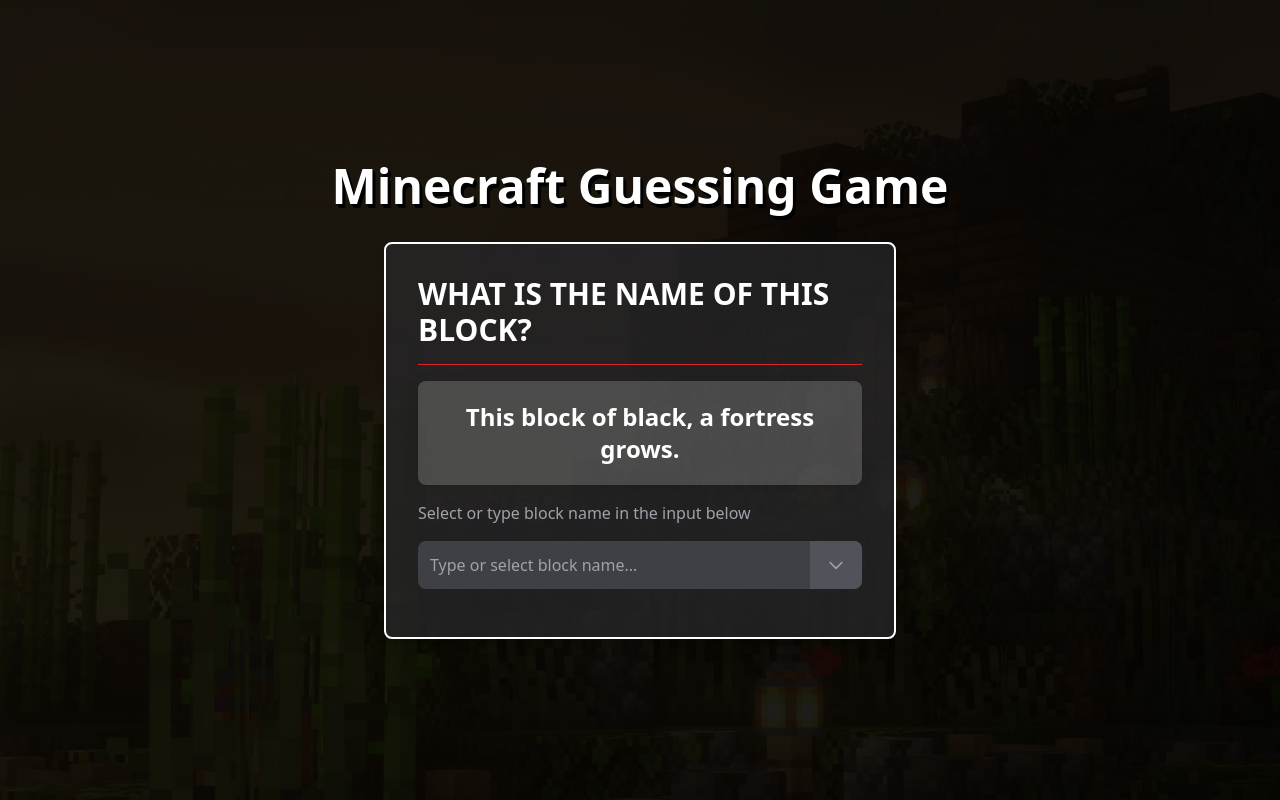
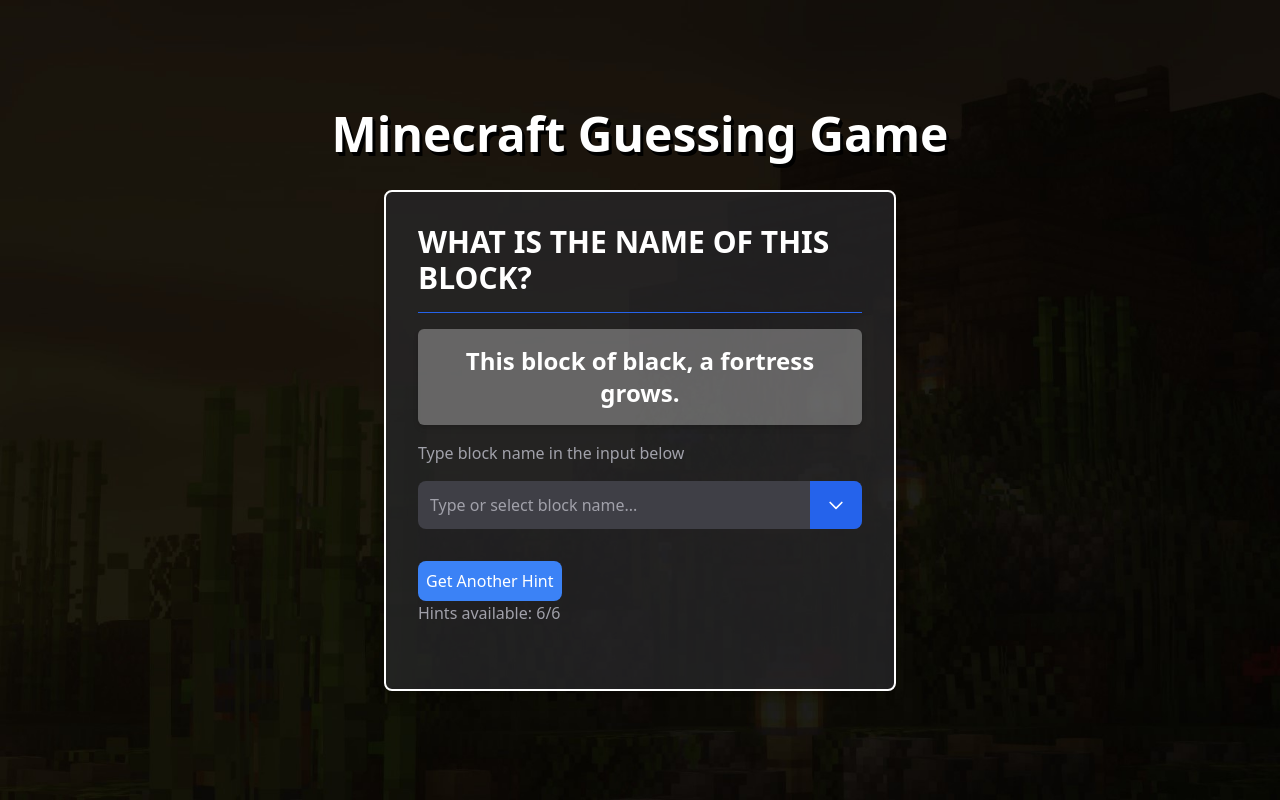
Before and after one commit to afnantime/minecraft-guessing, a Flask app: page / in a window 1280 px wide. Run offline with Flask 3, Linux system fonts and the light colour scheme; some libraries are stand-ins or nearby versions.

Commit message:
add hint button

```diff
--- a/app.py
+++ b/app.py
@@ -23,9 +23,10 @@ def index():
     # Randomly select a block
     selected_block = random.choice(blocks_data)
     initial_hint = random.choice(selected_block['hints'])
+    total_hints = len(selected_block['hints'])
 
-    # Pass the block name and initial hint to the HTML template
-    return render_template('index.html', initial_hint=initial_hint, block_name=selected_block['name'])
+    # Pass the block name, initial hint, and total hints to the HTML template
+    return render_template('index.html', initial_hint=initial_hint, block_name=selected_block['name'], total_hints=total_hints)
 
 @app.route('/guess', methods=['POST'])
 def guess():
@@ -41,5 +42,19 @@ def guess():
         success = False
     return jsonify({'success': success, 'message': message})
 
+@app.route('/get_hint', methods=['POST'])
+def get_hint():
+    data = request.json
+    block_name = data.get('block_name')
+    used_hints = data.get('used_hints')
+
+    block = next((block for block in blocks if block['name'] == block_name), None)
+    if block:
+        available_hints = [hint for hint in block['hints'] if hint not in used_hints]
+        if available_hints:
+            return jsonify({'hint': random.choice(available_hints)})
+
+    return jsonify({'hint': None})
+
 if __name__ == '__main__':
     app.run(debug=True)
--- a/templates/index.html
+++ b/templates/index.html
@@ -54,29 +54,34 @@
     <div class="text-center mb-8">
       <h1 class="text-5xl font-bold text-white" style="text-shadow: 2px 2px 0px #000, 3px 4px 0px #000;">Minecraft Guessing Game</h1>
     </div>
-    <div class="bg-zinc-800 bg-opacity-75 p-8 rounded-lg shadow-lg max-w-lg w-full" style="border: 2px solid #ffffff;">
+    <div class="bg-zinc-800 bg-opacity-75 p-8 rounded-lg shadow-lg max-w-lg w-full border-2 border-white">
       <h2 class="text-3xl font-bold text-white mb-4">WHAT IS THE NAME OF THIS BLOCK?</h2>
-      <hr class="border-red-600 mb-4" color="#00d5ff">
-      <div class="text-2xl font-bold text-white mb-4"
-        style="box-shadow: 0 0 10px rgba(0, 0, 0, 0.1); width: 100%; max-width: 500px; background: #ffffff2f; padding: 20px; border-radius: 8px; text-align: center;">
+      <hr class="border-blue-600 mb-4">
+      <div class="text-2xl font-bold text-white mb-4 bg-opacity-30 bg-white p-4 rounded-md shadow-md text-center">
         <h1>{{ initial_hint }}</h1>
       </div>
-      <p class="text-zinc-400 mb-4">Select or type block name in the input below</p>
-      <div class="relative custom-dropdown">
-        <button class="absolute right-0 top-0 h-full px-4 bg-zinc-600 text-zinc-400 rounded-r-lg" id="guess-button">
+      <p class="text-zinc-400 mb-4">Type block name in the input below</p>
+      <!-- Dropdown and Input -->
+      <div class="relative custom-dropdown mb-4">
+        <input id="blockInput" placeholder="Type or select block name..."
+          class="w-full p-3 rounded-lg bg-zinc-700 text-white placeholder-zinc-400 focus:ring-2 focus:ring-blue-500">
+        <div id="dropdownContent" class="dropdown-content bg-white border border-gray-300 rounded-md shadow-lg mt-2">
+        </div>
+        <button class="absolute right-0 top-0 h-full px-4 bg-blue-600 text-white rounded-r-lg hover:bg-blue-700" id="guess-button">
           <svg class="h-5 w-5" fill="none" stroke="currentColor" viewBox="0 0 24 24" xmlns="http://www.w3.org/2000/svg">
             <path stroke-linecap="round" stroke-linejoin="round" stroke-width="2" d="M19 9l-7 7-7-7"></path>
           </svg>
         </button>
-        <input id="blockInput" placeholder="Type or select block name..."
-          class="w-full p-3 rounded-lg bg-zinc-700 text-white placeholder-zinc-400">
-        <div id="dropdownContent" class="dropdown-content">
-          <!-- JavaScript will populate this -->
+      </div>
+      <div id="additional-hints" class="overflow-y-auto max-h-48 space-y-2 mb-4">
+        <!-- JavaScript will dynamically add collapsible hints here -->
+      </div>
 
-        </div>
-      </div>
-      <div id="result-message" class="text-white mt-4"></div>
+      <button id="hint-button" class="bg-blue-500 text-white p-2 rounded-lg hover:bg-blue-600 transition duration-300">Get Another Hint</button>
+      <div id="hint-counter" class="text-zinc-400 mb-4">Hints available: 0/0</div>
+      <div id="result-message" class="text-center mt-4 p-2 rounded-md transition duration-300"></div>
     </div>
+
   </div>
 
   <script>
@@ -94,8 +99,12 @@
       .then(data => {
         const resultMessage = document.getElementById('result-message');
         resultMessage.textContent = data.message;
-        resultMessage.classList.toggle('text-green-500', data.success);
-        resultMessage.classList.toggle('text-red-500', !data.success);
+        resultMessage.classList.remove('text-green-500', 'text-red-500', 'bg-green-100', 'bg-red-100');
+        if (data.success) {
+          resultMessage.classList.add('text-green-500', 'bg-green-100', 'border', 'border-green-400');
+        } else {
+          resultMessage.classList.add('text-red-500', 'bg-red-100', 'border', 'border-red-4000');
+        }
       });
     });
 
@@ -140,6 +149,55 @@
       document.getElementById('blockInput').value = blockName;
       document.getElementById('dropdownContent').style.display = 'none';
     }
+
+    document.getElementById('hint-button').addEventListener('click', function() {
+  fetch('/get_hint', {
+    method: 'POST',
+    headers: {
+      'Content-Type': 'application/json'
+    },
+    body: JSON.stringify({ block_name: "{{ block_name }}", used_hints: usedHints })
+  })
+  .then(response => response.json())
+  .then(data => {
+    if (data.hint) {
+      usedHints.push(data.hint);
+      const hintDiv = document.createElement('div');
+      hintDiv.className = "bg-zinc-700 text-white p-2 rounded-md shadow-md";
+
+      const hintHeader = document.createElement('div');
+      hintHeader.className = "cursor-pointer font-bold";
+      hintHeader.textContent = "Hint " + (usedHints.length);
+
+      const hintContent = document.createElement('div');
+      hintContent.textContent = data.hint;
+      hintContent.className = "mt-2";
+      hintContent.style.display = "none";
+
+      hintHeader.addEventListener('click', () => {
+        const isVisible = hintContent.style.display === "block";
+        hintContent.style.display = isVisible ? "none" : "block";
+      });
+
+      hintDiv.appendChild(hintHeader);
+      hintDiv.appendChild(hintContent);
+      document.getElementById('additional-hints').appendChild(hintDiv);
+      updateHintCounter();
+    } else {
+      alert('No more hints available.');
+    }
+  });
+});
+
+
+    function updateHintCounter() {
+      const totalHints = {{ total_hints }};
+      const usedHintsCount = usedHints.length;
+      document.getElementById('hint-counter').textContent = `Hints available: ${totalHints - usedHintsCount}/${totalHints - 1}`;
+    }
+
+    let usedHints = ["{{ initial_hint }}"];
+    updateHintCounter();
   </script>
 </body>
 
```
